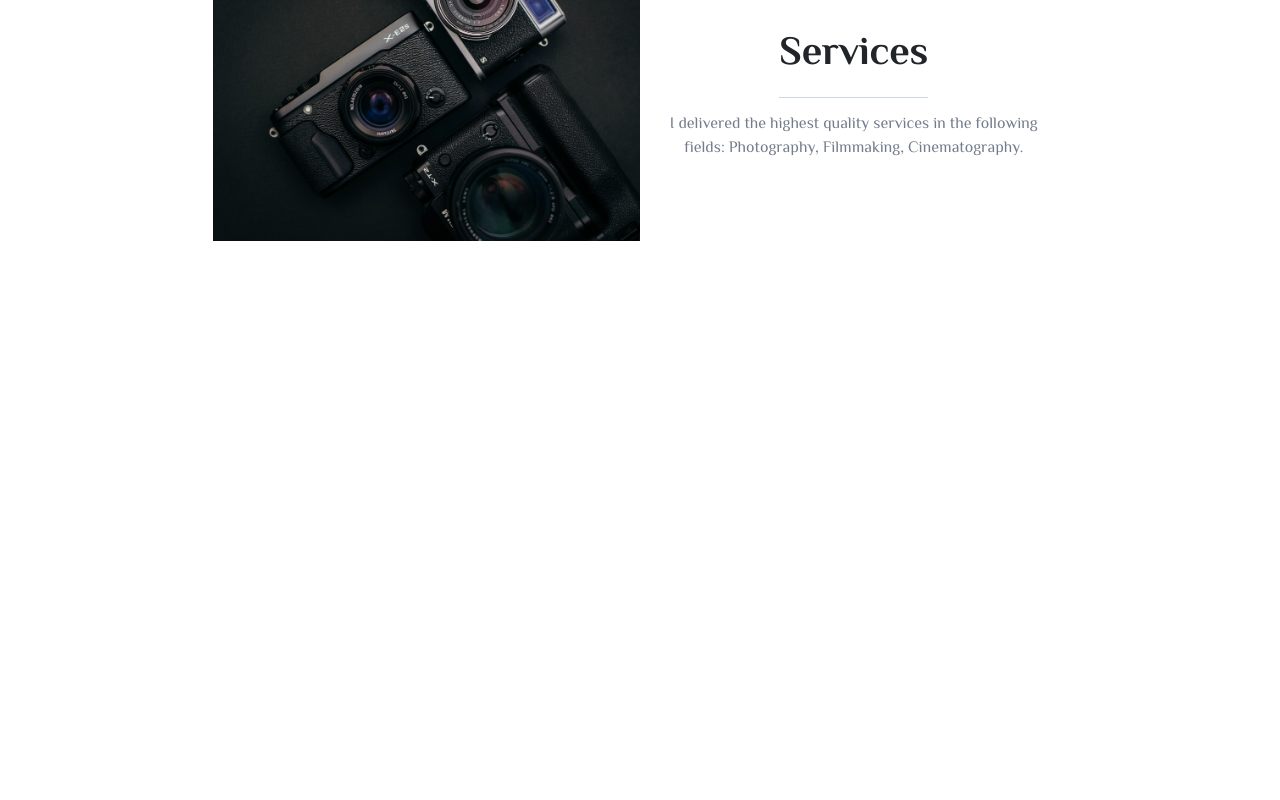
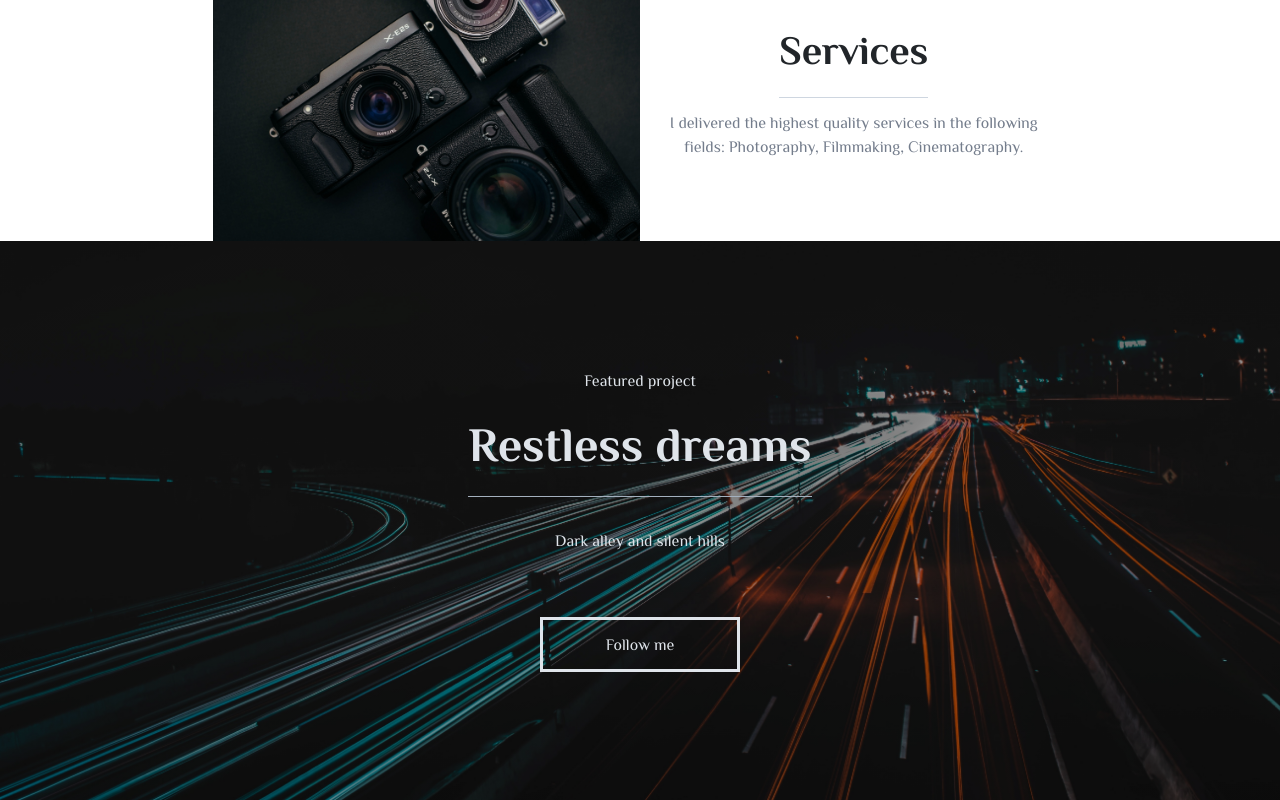
Before and after one commit to JCciasico/Photographer-Website-Design, a Vue app: page / in a window 1280 px wide. Shown: the part 1590-2390 px from the top of the page. Before the commit the page ends 1831 px from the top, so only its background shows below. Built offline with nearby package versions, Linux system fonts and the light colour scheme; what vue-scroll-reveal would draw is missing.

Commit message:
chore: added feature section

```diff
--- a/src/App.vue
+++ b/src/App.vue
@@ -11,6 +11,9 @@
     <div class="services-section">
       <ServicesSection/>
     </div>
+    <div class="feature-section">
+      <FeatureSection/>
+    </div>
   </div>
 </template>
 
@@ -20,6 +23,7 @@ import IntroSection from './components/IntroSection.vue';
 import WelcomeSection from './components/WelcomeSection.vue';
 import ArtSection from './components/ArtSection.vue';
 import ServicesSection from './components/ServicesSection.vue';
+import FeatureSection from './components/FeatureSection.vue';
 
 export default {
   name: 'App',
@@ -28,7 +32,8 @@ export default {
     IntroSection,
     WelcomeSection,
     ArtSection,
-    ServicesSection
+    ServicesSection,
+    FeatureSection
 }
 }
 </script>
@@ -46,4 +51,10 @@ export default {
   background-repeat: no-repeat;
   background-size: cover;
 }
+.feature-section{
+  background: linear-gradient(rgba(0, 0, 0, 0.4),rgba(0, 0, 0, 0.4),rgba(0, 0, 0, 0.4)),
+	url("./assets/highway-1jpg.jpg");
+  background-repeat: no-repeat;
+  background-size: cover;
+}
 </style>
--- /dev/null
+++ b/src/components/FeatureSection.vue
@@ -0,0 +1,58 @@
+<template>
+  <section>
+    <div class="container">
+        <div class="row text-center d-flex justify-content-center">
+            <div class="col-8 feature-body">
+                <p id="feature">Featured project</p>
+                <span>Restless dreams</span>
+                <p id="title">Dark alley and silent hills</p>
+                <button>Follow me</button>
+            </div>
+        </div>
+    </div>
+  </section>
+</template>
+
+<script>
+export default {
+
+}
+</script>
+
+<style scoped>
+@import url('https://fonts.googleapis.com/css2?family=Philosopher:wght@400;700&display=swap');
+
+.feature-body{
+    padding: 8rem 0;
+}
+span{
+    font-family: 'Philosopher', sans-serif;
+    font-weight: 700;
+    font-size: 3rem;
+    padding: 1.5rem 0;
+    color: #dfe4ea;
+    border-bottom: 1px solid #a4b0be;
+}
+#title{
+    padding: 3rem;
+    color: #dfe4ea;
+    font-family: 'Philosopher', sans-serif;
+}
+#feature{
+    color: #dfe4ea;
+    font-family: 'Philosopher', sans-serif;
+}
+button{
+    padding: 0.8rem;
+    width: 200px;
+    background:none;
+    border: 3px solid #dfe4ea;
+    color: #dfe4ea;
+    font-family: 'Philosopher', sans-serif;
+}
+button:hover{
+    background:none;
+    color: #00fefc;
+    border: 3px solid #00fefc;
+}
+</style>
```
Also changed, not shown: src/assets/highway-1jpg.jpg (added), src/assets/highway.jpg (added).
